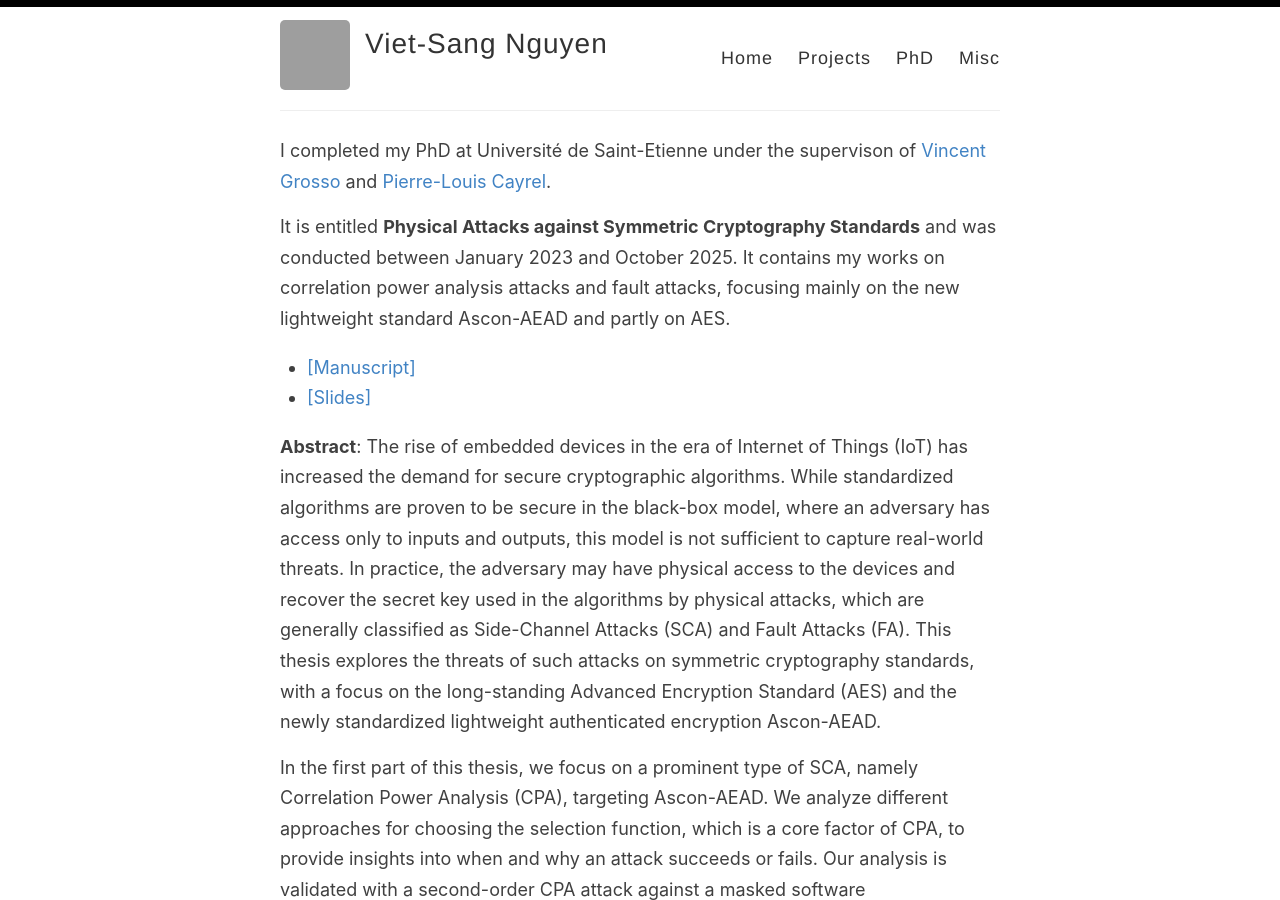
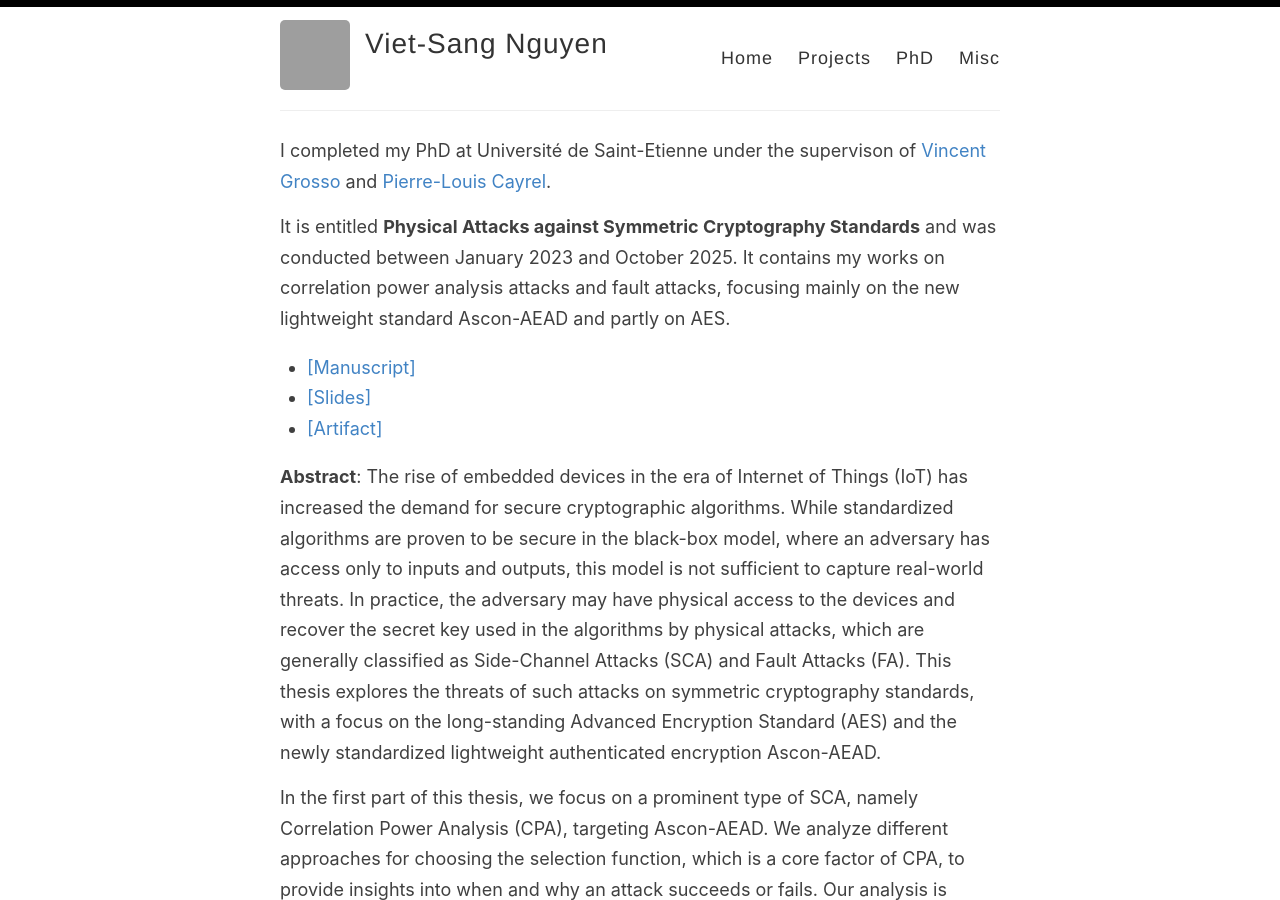
Before and after one commit to nvietsang/nvietsang.github.io, a Jekyll site: the page built from _pages/phd.md, in a window 1280 px wide and 900 px high. Built offline with Jekyll 4.4.1, drawn with Linux system fonts in a browser that asks for light colours; grey boxes are pictures that could not be loaded.

Commit message:
add phd artifact

```diff
--- a/_pages/phd.md
+++ b/_pages/phd.md
@@ -10,6 +10,7 @@ It is entitled **Physical Attacks against Symmetric Cryptography Standards** and
 
 - <a href="https://theses.hal.science/tel-05544283">[Manuscript]</a>
 - <a href="/assets/docs/phd-slides.pdf">[Slides]</a>
+- <a href="https://github.com/nvietsang/artifact">[Artifact]</a>
 
 **Abstract**: The rise of embedded devices in the era of Internet of Things (IoT) has increased the demand for secure cryptographic algorithms. While standardized algorithms are proven to be secure in the black-box model, where an adversary has access only to inputs and outputs, this model is not sufficient to capture real-world threats. In practice, the adversary may have physical access to the devices and recover the secret key used in the algorithms by physical attacks, which are generally classified as Side-Channel Attacks (SCA) and Fault Attacks (FA). This thesis explores the threats of such attacks on symmetric cryptography standards, with a focus on the long-standing Advanced Encryption Standard (AES) and the newly standardized lightweight authenticated encryption Ascon-AEAD.
 
```
